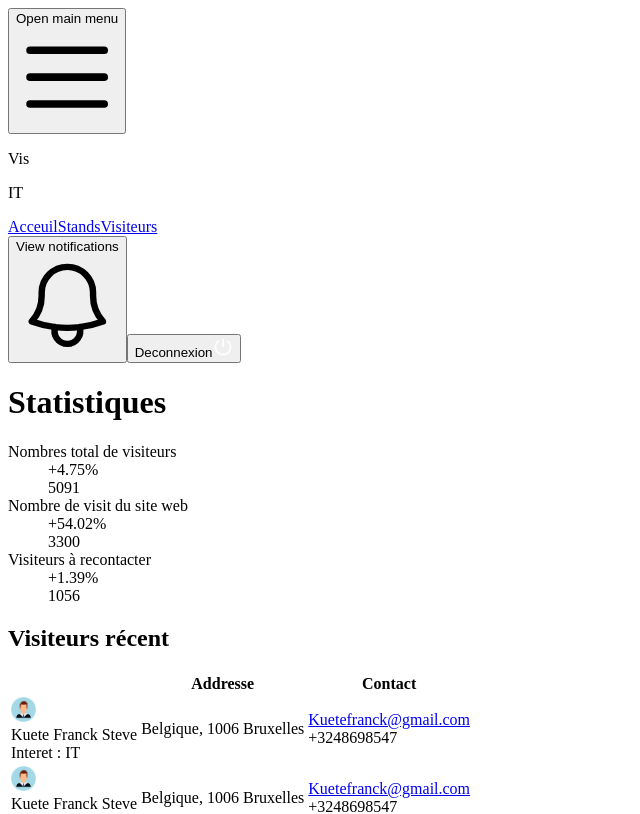
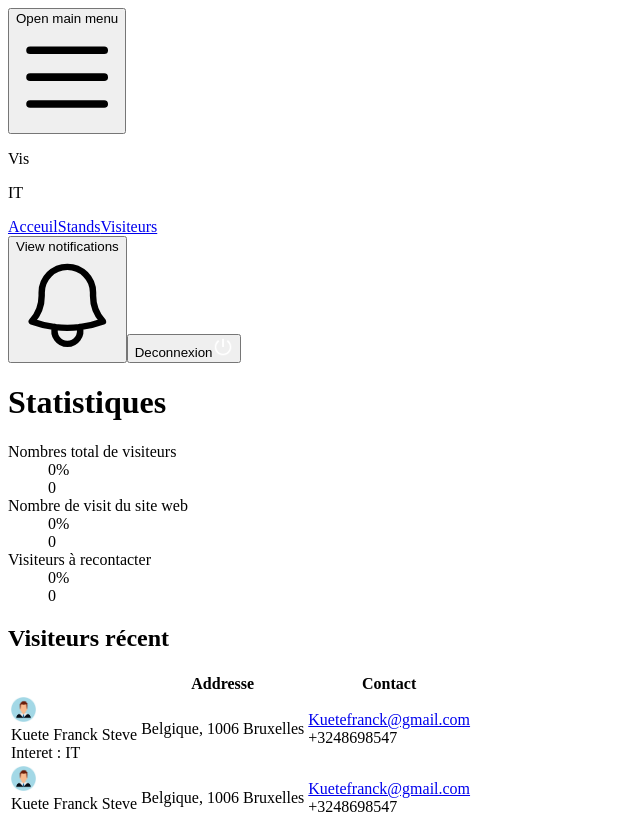
Before and after one commit to FSTEVE22/VisIT, a Next.js app: page /dashboard in a window 1280 px wide. Shown: the top 814 px of the page, without its empty margins (0-640 px from the left). Built offline with nearby package versions, Linux system fonts and the light colour scheme.

Commit message:
alerts added, exit button on dashboard

```diff
--- a/pages/dashboard.jsx
+++ b/pages/dashboard.jsx
@@ -19,20 +19,20 @@ const navigation = [
 const stats = [
 	{
 		name: 'Nombres total de visiteurs',
-		value: '5091',
-		change: '+4.75%',
+		value: '0',
+		change: '0%',
 		changeType: 'positive',
 	},
 	{
 		name: 'Nombre de visit du site web',
-		value: '3300',
-		change: '+54.02%',
+		value: '0',
+		change: '0%',
 		changeType: 'positive',
 	},
 	{
 		name: 'Visiteurs à recontacter',
-		value: '1056',
-		change: '+1.39%',
+		value: '0',
+		change: '0%',
 		changeType: 'positive',
 	},
 ];
```
